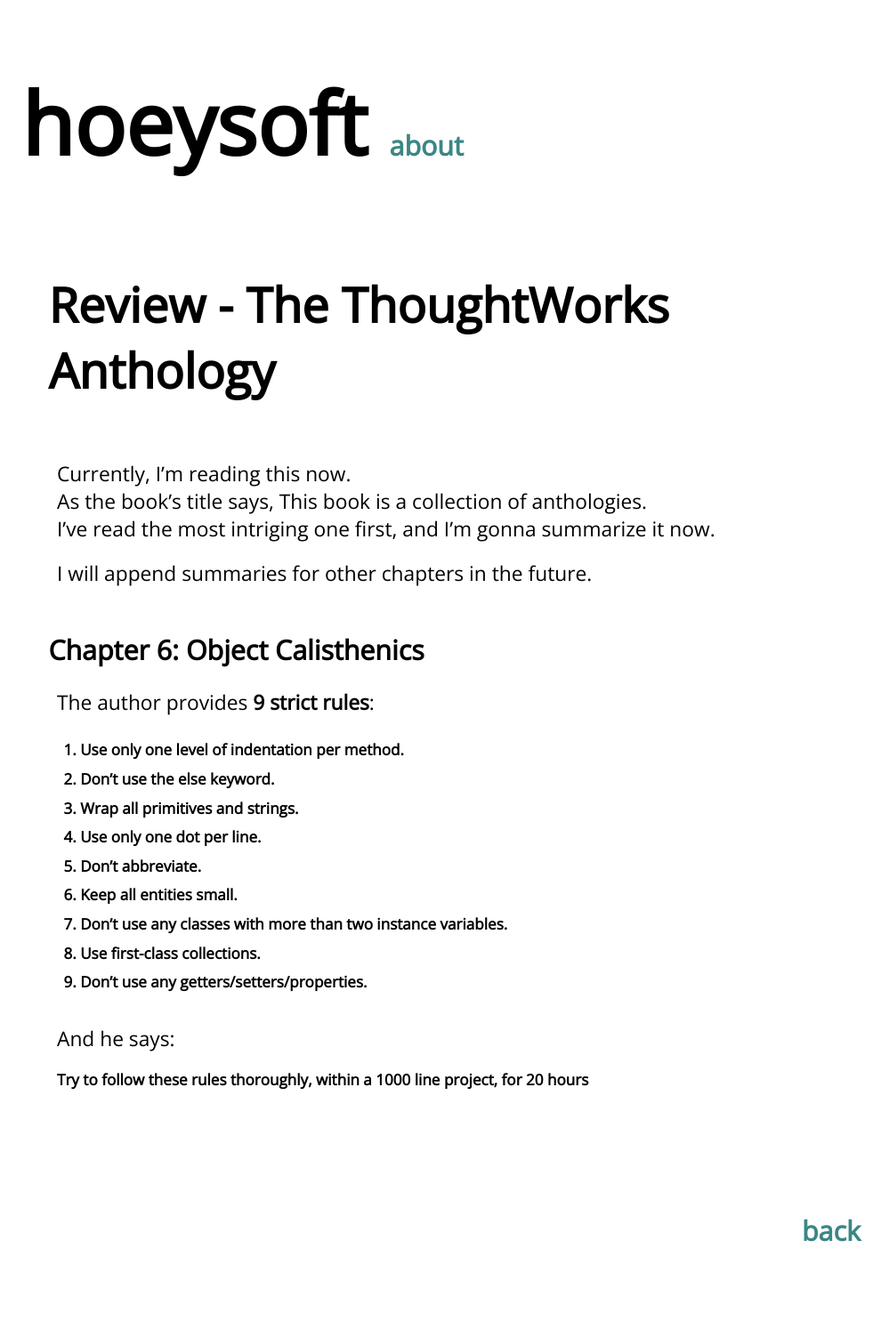
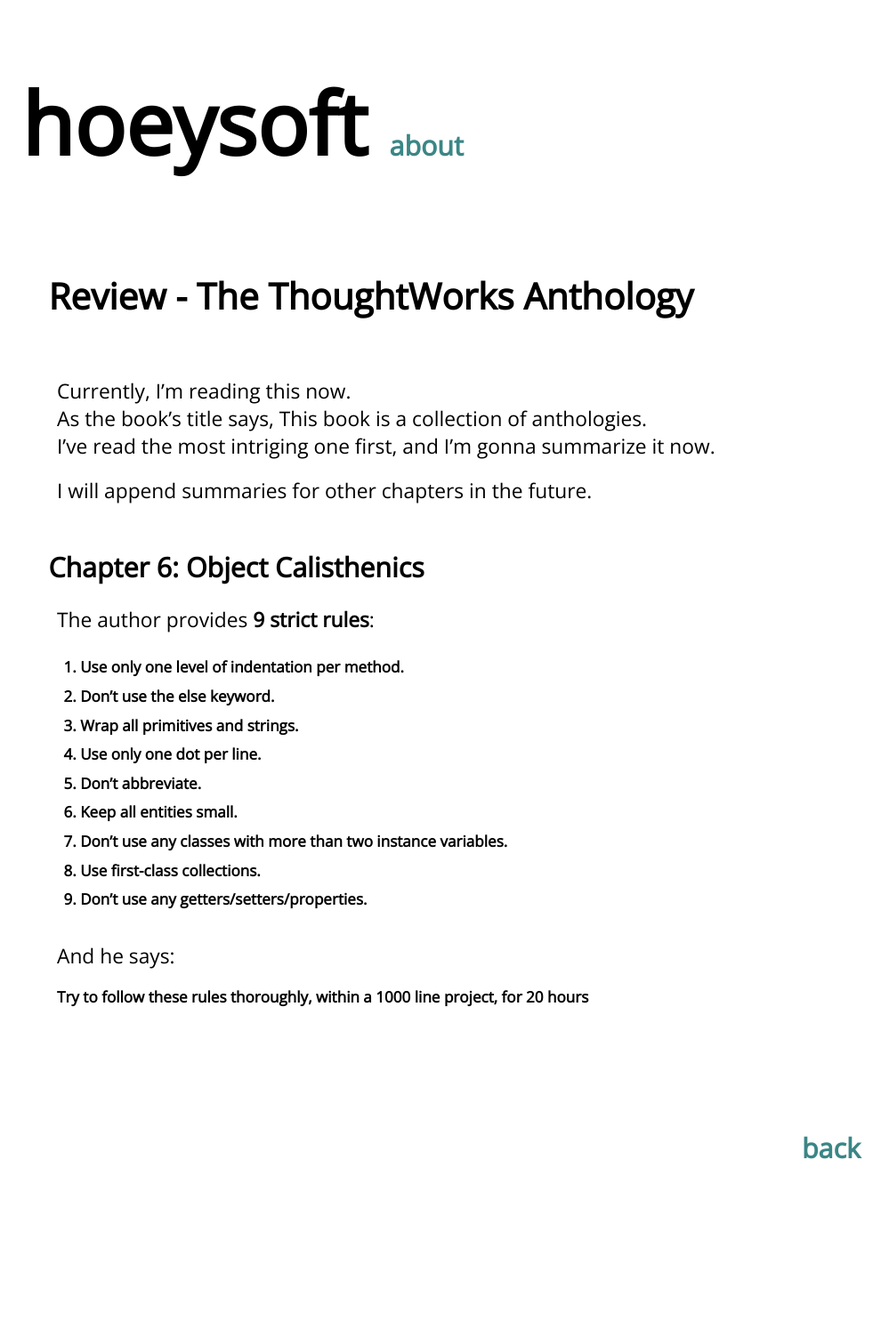
Before and after one commit to hoeysoft/hoeysoft.github.io, a Jekyll site: the page built from _posts/2015-06-14-review-the-thoughtworks-anthology.md, in a window 1280 px wide. Shown: the whole page at 89% size, without its empty margins (136-1135 px from the left). Built offline with Jekyll 4.4.1, drawn with Linux system fonts in a browser that asks for light colours; nearby versions of some CDN libraries; after the commit the page ends 1401 px from its top, so only the background shows below that.

Commit message:
make the title size smaller

```diff
--- a/css/default.scss
+++ b/css/default.scss
@@ -79,7 +79,7 @@
 
     h1 {
         margin-bottom: $M1;
-        font-size: $F2;
+        font-size: $F3;
     }
 
     h2 {
```
